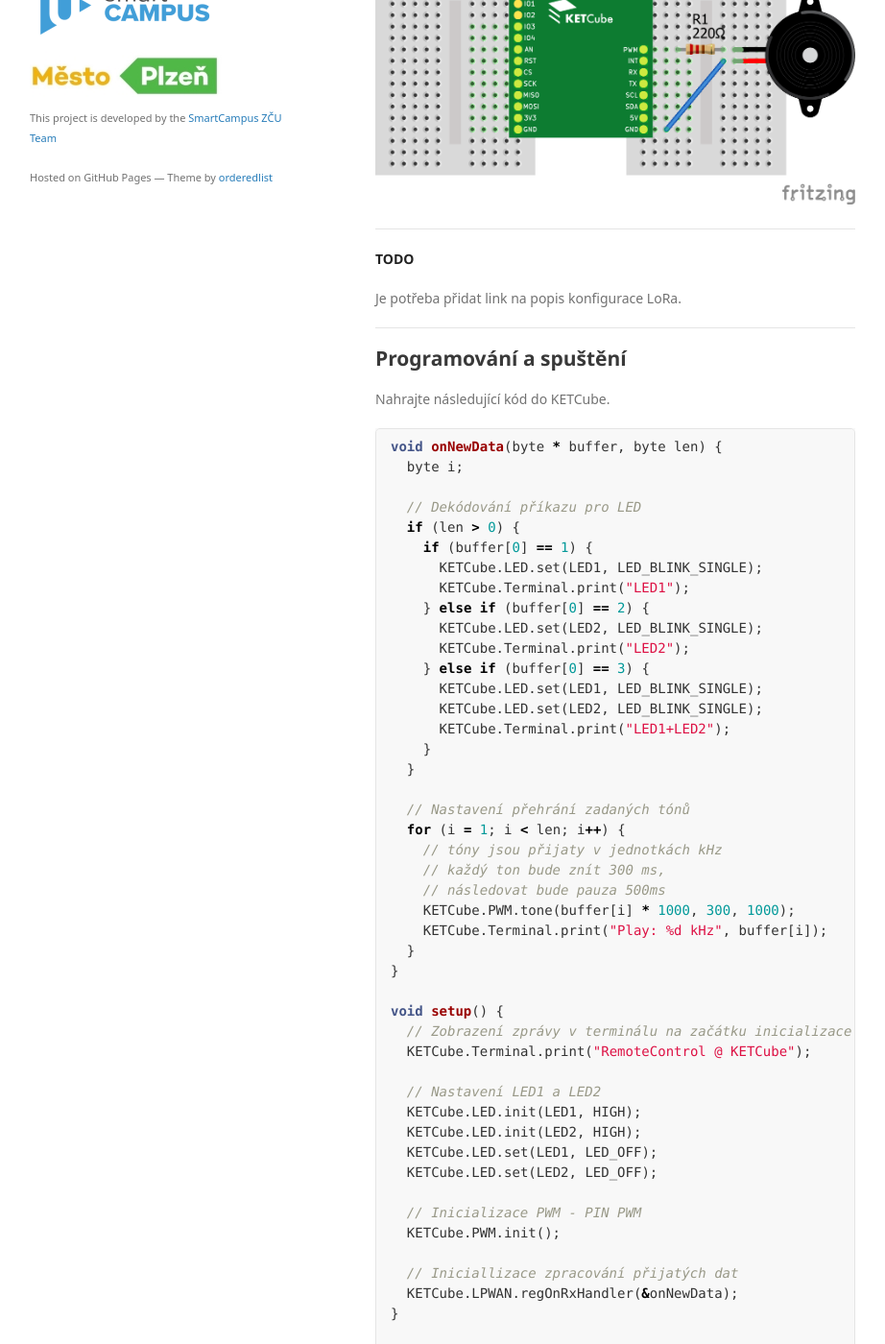
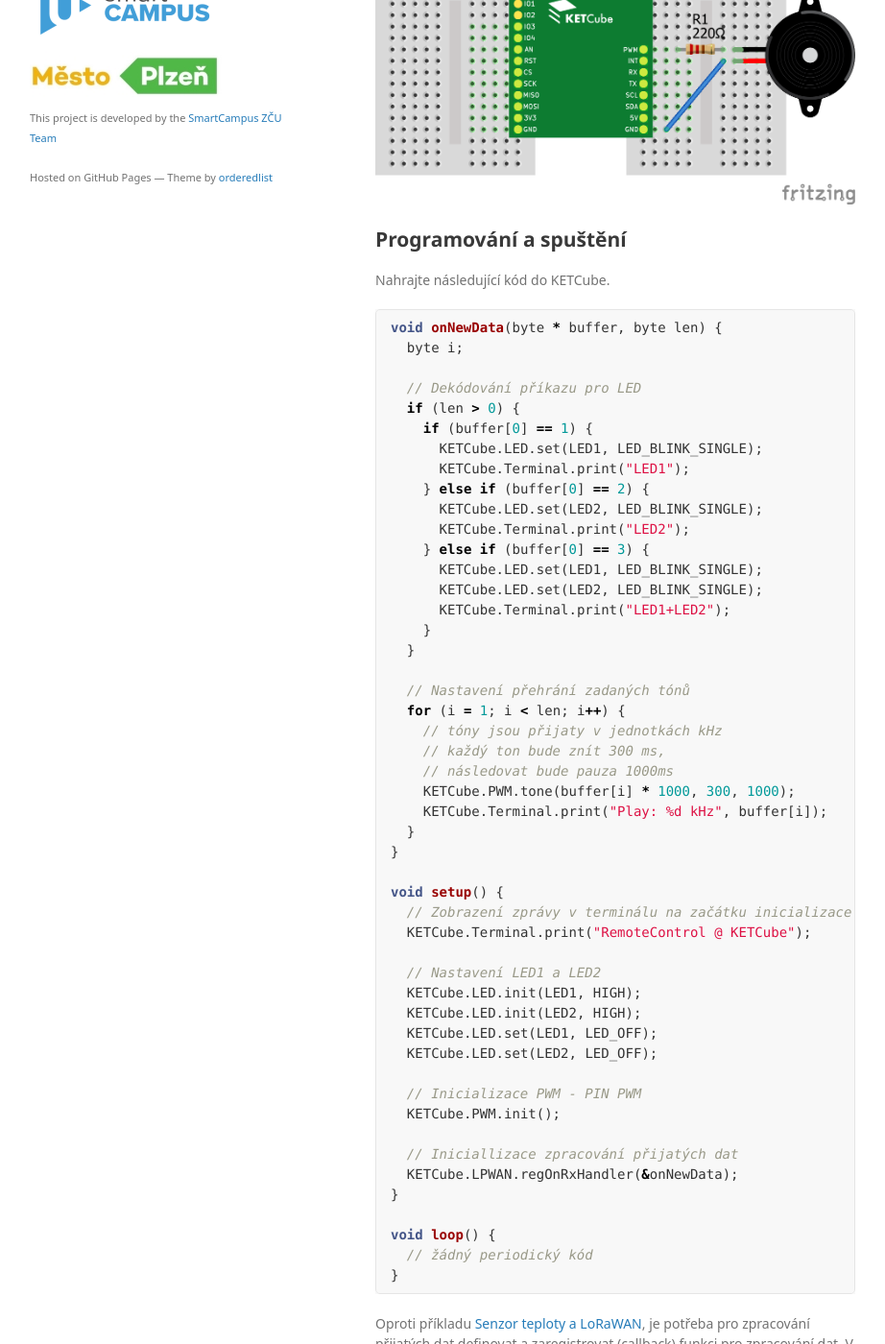
Before and after one commit to SmartCAMPUSZCU/KETCube-EDU-web_cs, a Jekyll site: the page built from pages/example_remoteControl.md, in a window 1280 px wide and 1400 px high, scrolled down 703 px. Shown: the whole window at 96% size, without its empty margins (179-1101 px from the left). Built offline with Jekyll 4.4.1, drawn with Linux system fonts in a browser that asks for light colours; some web fonts are replaced; our own code applies the rules of GitHub Pages for plain Markdown files; a script that is not in the unit is left out; some of the changed text lies outside the part shown.

Commit message:
ToDo removed; spellcheck fix

```diff
--- a/pages/example_remoteControl.md
+++ b/pages/example_remoteControl.md
@@ -18,12 +18,6 @@ Při zapojování postupujte takto:
 
 ![zapojeni](img/remoteControl.png)
 
----
-**TODO**
-
-Je potřeba přidat link na popis konfigurace LoRa.
-
----
 
 ## Programování a spuštění
 
@@ -52,7 +46,7 @@ void onNewData(byte * buffer, byte len) {
   for (i = 1; i < len; i++) {
     // tóny jsou přijaty v jednotkách kHz
     // každý ton bude znít 300 ms,
-    // následovat bude pauza 500ms
+    // následovat bude pauza 1000ms
     KETCube.PWM.tone(buffer[i] * 1000, 300, 1000);
     KETCube.Terminal.print("Play: %d kHz", buffer[i]);
   }
```
Also changed, not shown: other parts of pages/example_remoteControl.md (+3 -4 lines).
